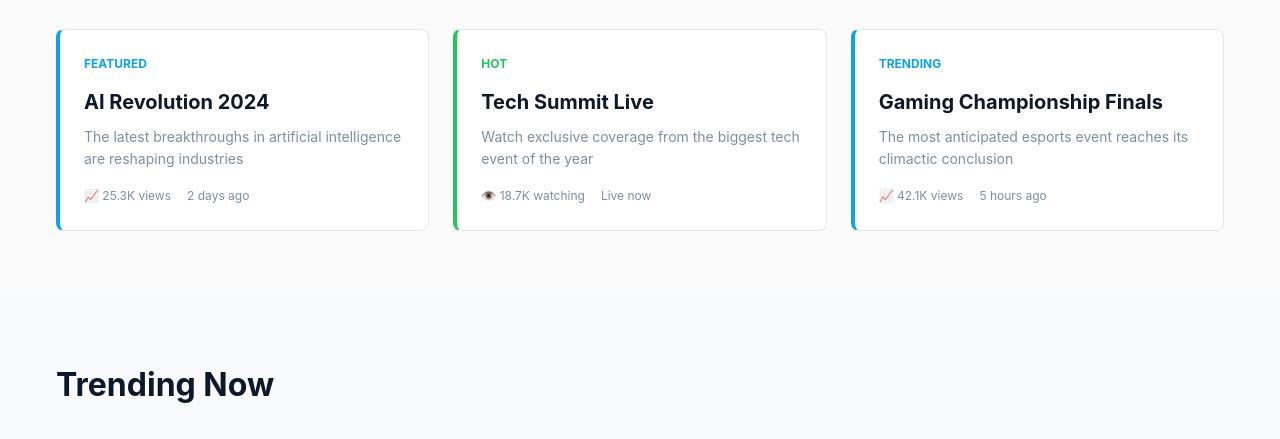
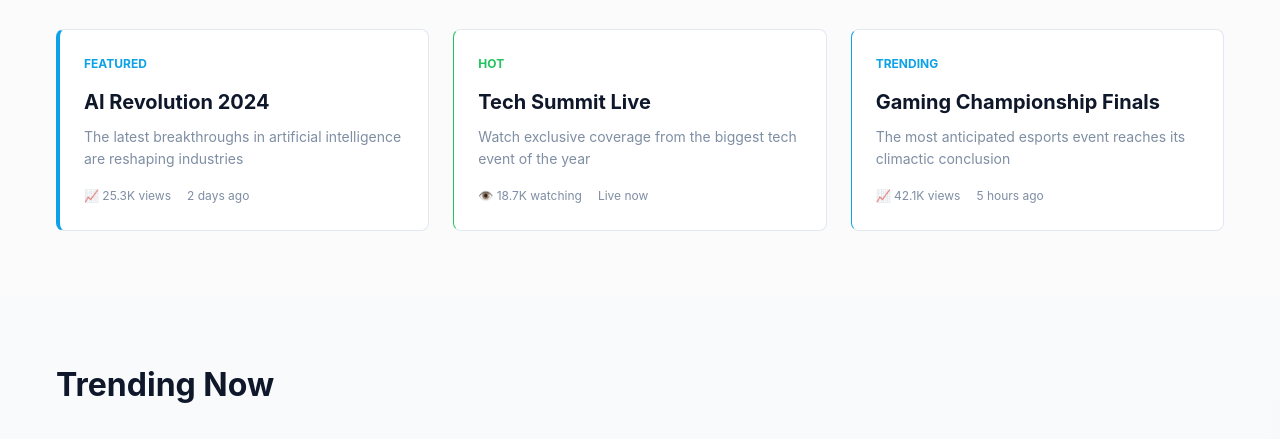
Before and after one commit to Naitik-93/Capstone-Project, a plain HTML site: page index.html in a window 1280 px wide. Shown: the part 618-1057 px from the top of the page. Drawn offline with Linux system fonts and the light colour scheme.

Commit message:
Remove 'highlight' class from card elements

```diff
--- a/index.html
+++ b/index.html
@@ -66,7 +66,7 @@
           </div>
         </div>
 
-        <div class="card card-highlight card-hot">
+        <div class="card card-hot">
           <span class="badge badge-hot">HOT</span>
           <h4 class="card-title">Tech Summit Live</h4>
           <p class="card-description">Watch exclusive coverage from the biggest tech event of the year</p>
@@ -76,7 +76,7 @@
           </div>
         </div>
 
-        <div class="card card-highlight card-trending">
+        <div class="card card-trending">
           <span class="badge badge-trending">TRENDING</span>
           <h4 class="card-title">Gaming Championship Finals</h4>
           <p class="card-description">The most anticipated esports event reaches its climactic conclusion</p>
```
